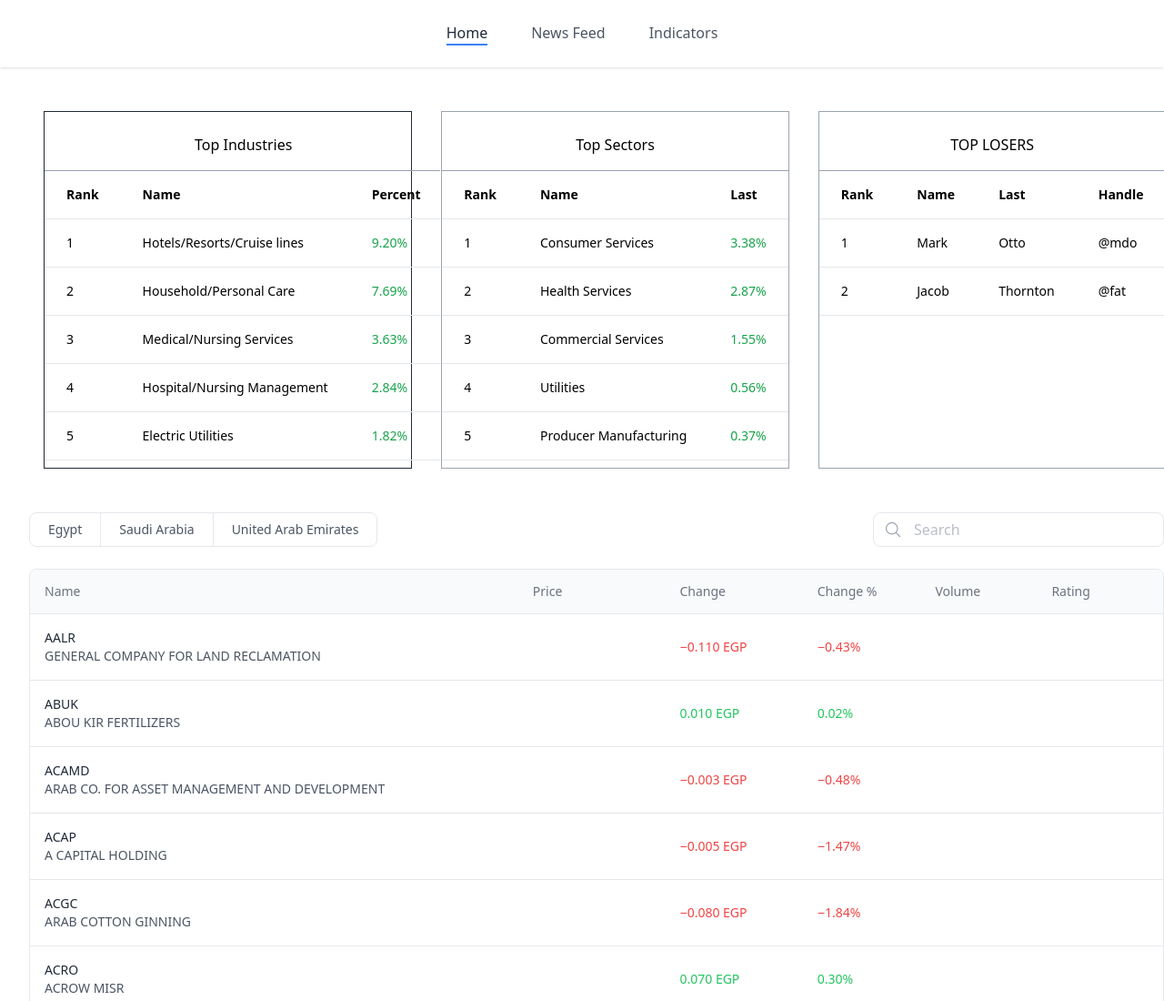
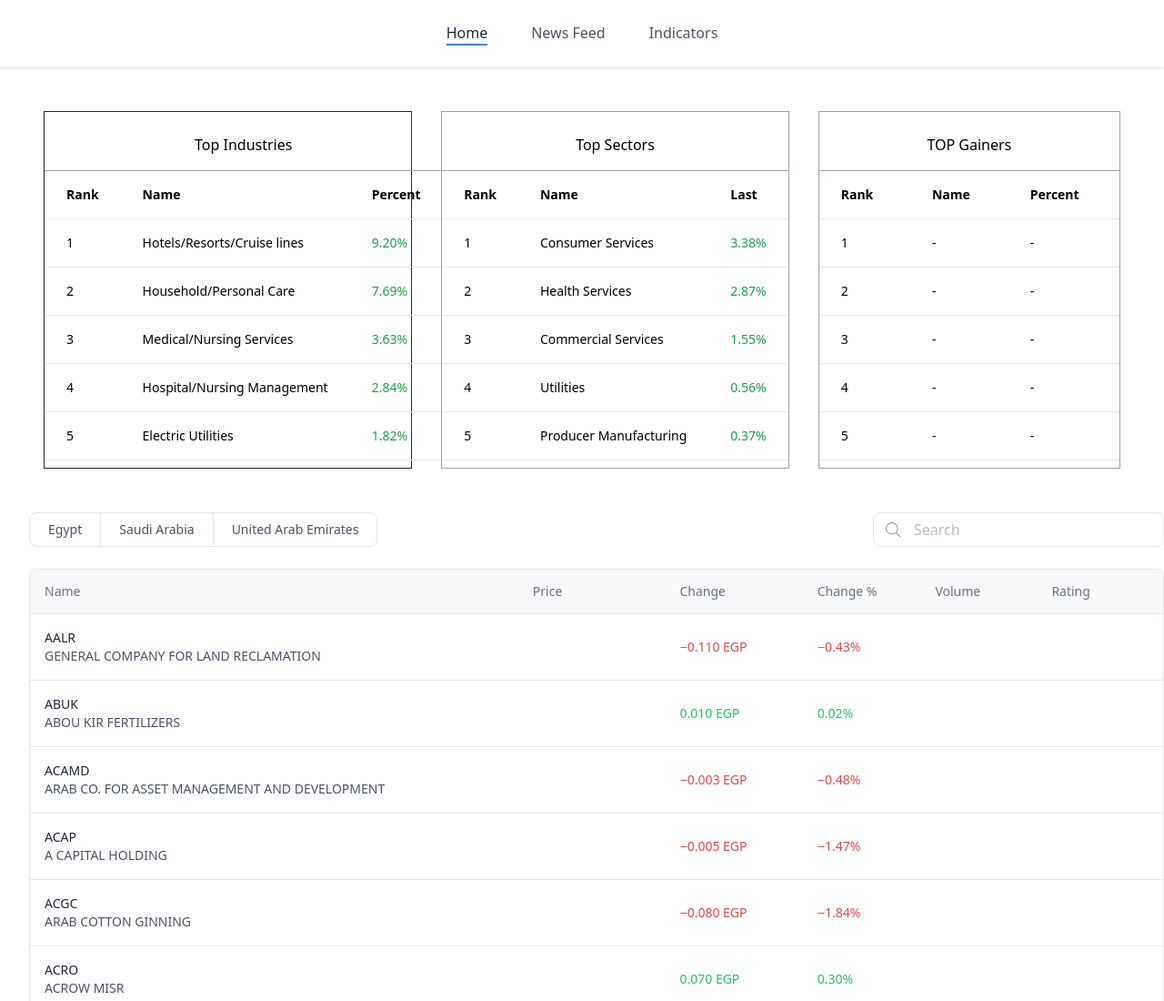
Before and after one commit to Mito91243/Egypt-Stocks-Screener, a website: page index.html in a window 1280 px wide. Shown: the top 1100 px of the page at 91% size. Drawn offline with nearby package versions, Linux system fonts and the light colour scheme; a script that the page names is missing.

Commit message:
PlaceHolders for Top Gainers

```diff
--- a/index.html
+++ b/index.html
@@ -143,14 +143,13 @@
                   <div
                     class="text-center border-b border-gray-400 font-medium p-4"
                   >
-                    TOP LOSERS
+                    TOP Gainers
                   </div>
                   <thead class="border-b font-medium dark:border-neutral-500">
                     <tr>
                       <th scope="col" class="px-6 py-4">Rank</th>
                       <th scope="col" class="px-6 py-4">Name</th>
-                      <th scope="col" class="px-6 py-4">Last</th>
-                      <th scope="col" class="px-6 py-4">Handle</th>
+                      <th scope="col" class="px-6 py-4">Percent</th>
                     </tr>
                   </thead>
                   <tbody>
@@ -158,26 +157,42 @@
                       class="border-b transition duration-300 ease-in-out hover:bg-neutral-100 dark:border-neutral-500 dark:hover:bg-neutral-300"
                     >
                       <td class="whitespace-nowrap px-6 py-4 font-medium">1</td>
-                      <td class="whitespace-nowrap px-6 py-4">Mark</td>
-                      <td class="whitespace-nowrap px-6 py-4">Otto</td>
-                      <td class="whitespace-nowrap px-6 py-4">@mdo</td>
+                      <td class="whitespace-nowrap px-6 py-4">-</td>
+                      <td class="whitespace-nowrap px-6 py-4">-</td>
                     </tr>
                     <tr
                       class="border-b transition duration-300 ease-in-out hover:bg-neutral-100 dark:border-neutral-500 dark:hover:bg-neutral-300"
                     >
                       <td class="whitespace-nowrap px-6 py-4 font-medium">2</td>
-                      <td class="whitespace-nowrap px-6 py-4">Jacob</td>
-                      <td class="whitespace-nowrap px-6 py-4">Thornton</td>
-                      <td class="whitespace-nowrap px-6 py-4">@fat</td>
+                      <td class="whitespace-nowrap px-6 py-4">-</td>
+                      <td class="whitespace-nowrap px-6 py-4">-</td>
                     </tr>
+                    <tr
+                    class="border-b transition duration-300 ease-in-out hover:bg-neutral-100 dark:border-neutral-500 dark:hover:bg-neutral-300"
+                  >
+                    <td class="whitespace-nowrap px-6 py-4 font-medium">3</td>
+                    <td class="whitespace-nowrap px-6 py-4">-</td>
+                    <td class="whitespace-nowrap px-6 py-4">-</td>
+                  </tr>
+                  <tr
+                  class="border-b transition duration-300 ease-in-out hover:bg-neutral-100 dark:border-neutral-500 dark:hover:bg-neutral-300"
+                >
+                  <td class="whitespace-nowrap px-6 py-4 font-medium">4</td>
+                  <td class="whitespace-nowrap px-6 py-4">-</td>
+                  <td class="whitespace-nowrap px-6 py-4">-</td>
+                </tr>
+                <tr
+                class="border-b transition duration-300 ease-in-out hover:bg-neutral-100 dark:border-neutral-500 dark:hover:bg-neutral-300"
+              >
+                <td class="whitespace-nowrap px-6 py-4 font-medium">5</td>
+                <td class="whitespace-nowrap px-6 py-4">-</td>
+                <td class="whitespace-nowrap px-6 py-4">-</td>
+              </tr>
                   </tbody>
                 </table>
               </div>
             </div>
           </div>
-          <!-- LOSER TABLE END -->
-          <div class="table-sectors"></div>
-          <div class="table-industries"></div>
         </div>
         <!-- Gainers TABLE END -->
       </div>
```
